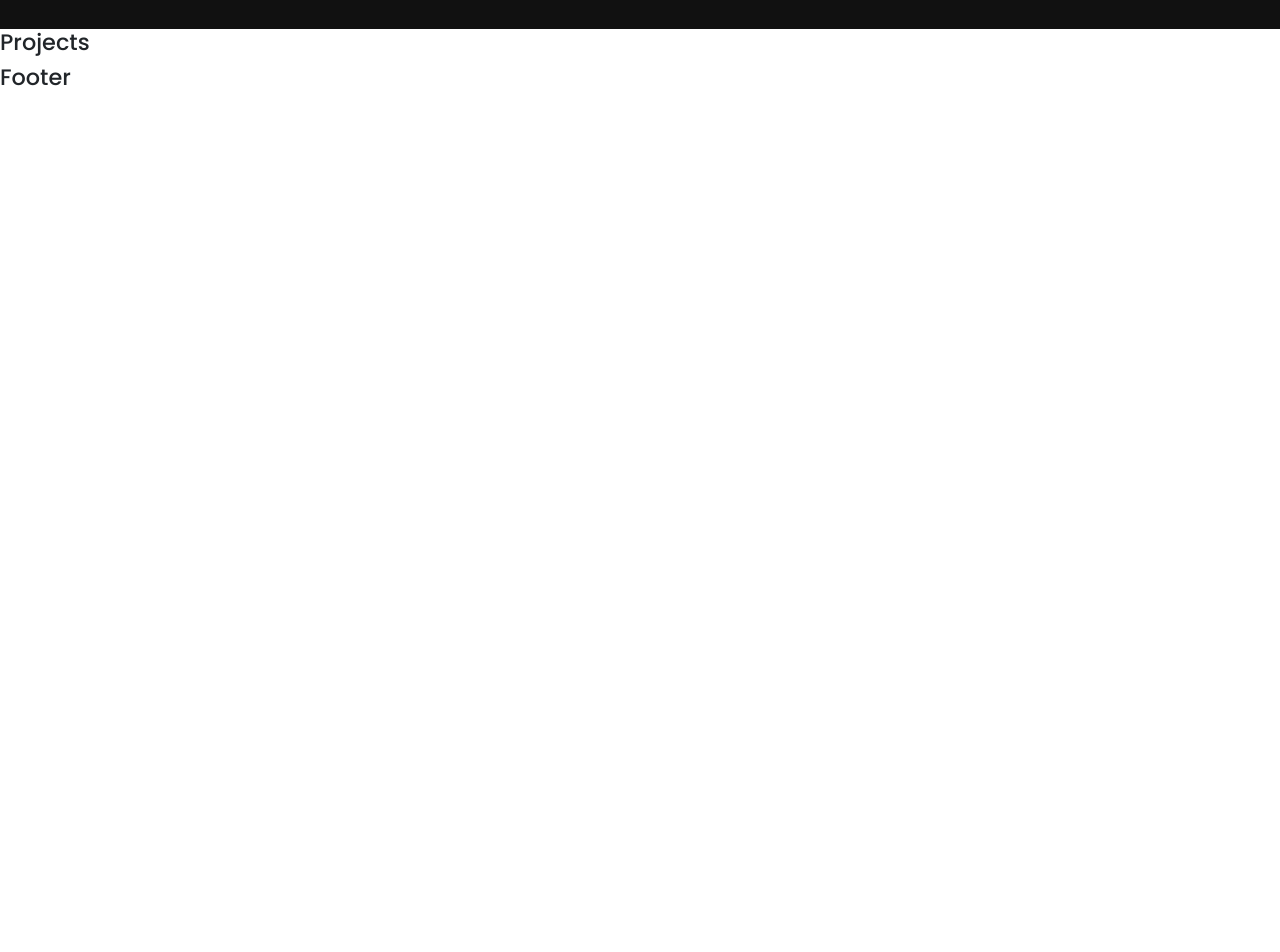
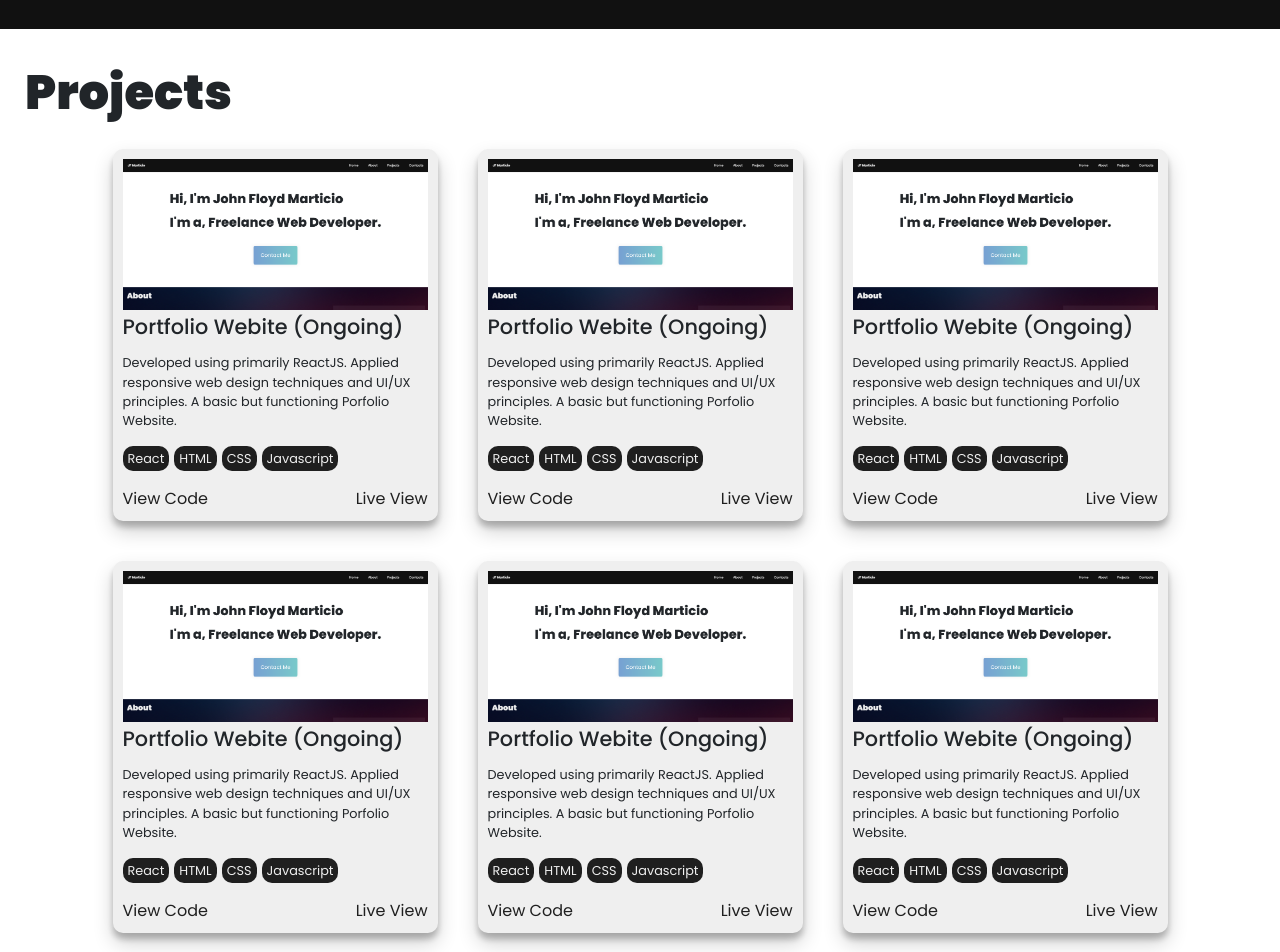
Before and after one commit to Blitzz21/Portfolio-Website-Blitz, a React (Vite) app: page / in a window 1280 px wide. Shown: the part 2760-3712 px from the top of the page. Before the commit the page ends 2859 px from the top, so only its background shows below. Built offline with nearby package versions, Linux system fonts and the light colour scheme.

Commit message:
made projects section adn with not yet finished scroll to section.

```diff
--- a/package.json
+++ b/package.json
@@ -10,7 +10,10 @@
     "preview": "vite preview"
   },
   "dependencies": {
+    "@emotion/react": "^11.11.4",
+    "@emotion/styled": "^11.11.0",
     "@fortawesome/react-fontawesome": "^0.2.0",
+    "@mui/material": "^5.15.14",
     "animate.css": "^4.1.1",
     "aos": "^2.3.4",
     "react": "^18.2.0",
--- a/src/components/About/About.jsx
+++ b/src/components/About/About.jsx
@@ -18,7 +18,7 @@ const About = () => {
   }, []);
 
   return (
-    <div className='About'>
+    <div id='About' className='About'>
       <h1 className='About__title' data-aos="fade-right">About</h1>
 
         <section className='About__about-me-section'>
--- a/src/components/Footer/Footer.jsx
+++ b/src/components/Footer/Footer.jsx
@@ -3,7 +3,7 @@ import './footer.css';
 
 const Footer = () => {
   return (
-    <div>
+    <div id='Contacts' className='Footer'>
         <h1>Footer</h1>
     </div>
   )
--- a/src/components/Greetings/Greetings.jsx
+++ b/src/components/Greetings/Greetings.jsx
@@ -11,7 +11,7 @@ const Greetings = () => {
   }, []);
 
   return (
-  <div className='Greetings'>
+  <div id='Home' className='Greetings'>
     <div data-aos="fade" className='p-container'>
       <p className='Greetings__first-p'>Hi, I'm John Floyd Marticio</p>
       <p className='Greetings__second-p'>I'm a, Freelance Web Developer.</p>
--- a/src/components/Navbar/Navbar.jsx
+++ b/src/components/Navbar/Navbar.jsx
@@ -35,18 +35,18 @@ class Navbar extends Component {
 
           <ul className='sidebar'>
             <li onClick={hideSidebar}><a href="#"><svg xmlns="http://www.w3.org/2000/svg" fill='#efefef' height="26" viewBox="0 -960 960 960" width="26"><path d="m256-200-56-56 224-224-224-224 56-56 224 224 224-224 56 56-224 224 224 224-56 56-224-224-224 224Z"/></svg></a></li>
-            <li><a href="#">Home</a></li>
-            <li><a href="#">About</a></li>
-            <li><a href="#">Projects</a></li>
-            <li><a href="#">Contacts</a></li>
+            <li><a href="#Home">Home</a></li>
+            <li><a href="#About">About</a></li>
+            <li><a href="#Projects">Projects</a></li>
+            <li><a href="#Contacts">Contacts</a></li>
           </ul>
 
           <ul className='navbar'>
             <li><a href="#">JF Marticio</a></li>
-            <li className='hideOnMobile'><a href="#">Home</a></li>
-            <li className='hideOnMobile'><a href="#">About</a></li>
-            <li className='hideOnMobile'><a href="#">Projects</a></li>
-            <li className='hideOnMobile'><a href="#">Contacts</a></li>
+            <li className='hideOnMobile'><a href="#Home">Home</a></li>
+            <li className='hideOnMobile'><a href="#About">About</a></li>
+            <li className='hideOnMobile'><a href="#Projects">Projects</a></li>
+            <li className='hideOnMobile'><a href="#Contacts">Contacts</a></li>
             <li className='menu-button' onClick={showSidebar} ><a href="#"><svg xmlns="http://www.w3.org/2000/svg" fill='#efefef' height="26" viewBox="0 -960 960 960" width="26"><path d="M120-240v-80h720v80H120Zm0-200v-80h720v80H120Zm0-200v-80h720v80H120Z"/></svg></a></li>
           </ul>
         </nav>
--- a/src/components/Projects/Projects.jsx
+++ b/src/components/Projects/Projects.jsx
@@ -1,10 +1,108 @@
 import React from 'react';
 import './projects.css';
+import { useEffect } from 'react'
+import AOS from 'aos';
+import 'aos/dist/aos.css';
+
+import Portfolio from '../Projects/img/portfolio.png'
 
 const Projects = () => {
+  useEffect(() => {
+    AOS.init({ duration: 2000, once: true })
+  }, [])
   return (
-    <div>
-        <h1>Projects</h1>
+
+    <div id='Projects' className='Projects'>
+      <h1 data-aos="fade-right">Projects</h1>
+
+      <div className='Projects__card-container'>
+
+        <div data-aos="zoom-in" className="Projects-card">
+          <img src={Portfolio} alt="Portfolio" />
+          <div className="Projects-card-content">
+            <h3>Portfolio Webite (Ongoing)</h3>
+            <p>Developed using primarily ReactJS. Applied responsive web design techniques and UI/UX principles. A basic but functioning Porfolio Website.</p>
+            <div className="Projects-card-techstack">
+              <p>React</p><p>HTML</p><p>CSS</p><p>Javascript</p>
+            </div>
+            <div className='Projects-card-link'>
+              <a href="#" target='_blank'>View Code</a><a href="#" target='_blank'>Live View</a>
+            </div>
+          </div>
+        </div>
+
+        <div data-aos="zoom-in" className="Projects-card">
+          <img src={Portfolio} alt="Portfolio" />
+          <div className="Projects-card-content">
+            <h3>Portfolio Webite (Ongoing)</h3>
+            <p>Developed using primarily ReactJS. Applied responsive web design techniques and UI/UX principles. A basic but functioning Porfolio Website.</p>
+            <div className="Projects-card-techstack">
+              <p>React</p><p>HTML</p><p>CSS</p><p>Javascript</p>
+            </div>
+            <div className='Projects-card-link'>
+              <a href="#" target='_blank'>View Code</a><a href="#" target='_blank'>Live View</a>
+            </div>
+          </div>
+        </div>
+
+        <div data-aos="zoom-in" className="Projects-card">
+          <img src={Portfolio} alt="Portfolio" />
+          <div className="Projects-card-content">
+            <h3>Portfolio Webite (Ongoing)</h3>
+            <p>Developed using primarily ReactJS. Applied responsive web design techniques and UI/UX principles. A basic but functioning Porfolio Website.</p>
+            <div className="Projects-card-techstack">
+              <p>React</p><p>HTML</p><p>CSS</p><p>Javascript</p>
+            </div>
+            <div className='Projects-card-link'>
+              <a href="#" target='_blank'>View Code</a><a href="#" target='_blank'>Live View</a>
+            </div>
+          </div>
+        </div>
+
+        <div data-aos="zoom-in" className="Projects-card">
+          <img src={Portfolio} alt="Portfolio" />
+          <div className="Projects-card-content">
+            <h3>Portfolio Webite (Ongoing)</h3>
+            <p>Developed using primarily ReactJS. Applied responsive web design techniques and UI/UX principles. A basic but functioning Porfolio Website.</p>
+            <div className="Projects-card-techstack">
+              <p>React</p><p>HTML</p><p>CSS</p><p>Javascript</p>
+            </div>
+            <div className='Projects-card-link'>
+              <a href="#" target='_blank'>View Code</a><a href="#" target='_blank'>Live View</a>
+            </div>
+          </div>
+        </div>
+
+        <div data-aos="zoom-in" className="Projects-card">
+          <img src={Portfolio} alt="Portfolio" />
+          <div className="Projects-card-content">
+            <h3>Portfolio Webite (Ongoing)</h3>
+            <p>Developed using primarily ReactJS. Applied responsive web design techniques and UI/UX principles. A basic but functioning Porfolio Website.</p>
+            <div className="Projects-card-techstack">
+              <p>React</p><p>HTML</p><p>CSS</p><p>Javascript</p>
+            </div>
+            <div className='Projects-card-link'>
+              <a href="#" target='_blank'>View Code</a><a href="#" target='_blank'>Live View</a>
+            </div>
+          </div>
+        </div>
+
+        <div data-aos="zoom-in" className="Projects-card">
+          <img src={Portfolio} alt="Portfolio" />
+          <div className="Projects-card-content">
+            <h3>Portfolio Webite (Ongoing)</h3>
+            <p>Developed using primarily ReactJS. Applied responsive web design techniques and UI/UX principles. A basic but functioning Porfolio Website.</p>
+            <div className="Projects-card-techstack">
+              <p>React</p><p>HTML</p><p>CSS</p><p>Javascript</p>
+            </div>
+            <div className='Projects-card-link'>
+              <a href="#" target='_blank'>View Code</a><a href="#" target='_blank'>Live View</a>
+            </div>
+          </div>
+        </div>
+
+      </div>
+
     </div>
   )
 }
--- a/src/components/Projects/projects.css
+++ b/src/components/Projects/projects.css
@@ -0,0 +1,77 @@
+.Projects {
+    overflow: hidden;
+}
+
+.Projects h1 {
+    padding-left: 25px;
+    padding-top: 35px;
+    font-size: 3rem;
+    font-weight: 900;
+}
+
+.Projects__card-container {
+    display: flex;
+    justify-content: center;
+    align-items: center;
+    flex-wrap: wrap;
+}
+
+.Projects-card {
+    flex-shrink: 1;
+    flex-basis: auto;
+    flex-shrink: 2;
+    padding: 10px;
+    width: 325px;
+    height: auto;
+    margin: 20px;
+    background-color: #efefef;
+    border-radius: 10px;
+    box-shadow: 0 10px 20px rgba(0, 0, 0, 0.19), 0 6px 6px rgba(0, 0, 0, 0.23);
+}
+
+.Projects-card img {
+    width: 100%;
+    height: auto;
+}
+
+.Projects-card-content h3 {
+    padding-top: 5px;
+    font-size: 1.3rem;
+}
+
+.Projects-card-content p {
+    padding-top: 5px;
+    font-size: 0.8rem;
+}
+
+.Projects-card-techstack {
+    display: flex;
+    flex-direction: row;
+}
+
+.Projects-card-techstack p {
+    padding: 3px 5px;
+    margin-right: 5px;
+    border-radius: 10px;
+    background-color: #1f1f1f;
+    color: #efefef;
+    font-size: 0.8rem;
+}
+
+.Projects-card-techstack p:hover {
+    cursor: pointer;
+    background-color: #00a3ee;
+    color: #1f1f1f;
+}
+
+.Projects-card-link {
+    display: flex;
+    flex-direction: row;
+    justify-content: space-between;
+    align-items: center;
+}
+
+.Projects-card-link a {
+    text-decoration: none;
+    color: #1f1f1f;
+}
--- a/src/components/Timeline/Timeline.jsx
+++ b/src/components/Timeline/Timeline.jsx
@@ -11,9 +11,9 @@ const Timeline = () => {
   }, []);
 
   return (
-<div className='body'>
+<div className='Timeline__body'>
   <h1>My Timeline</h1>
-  <div class="container">
+  <div class="Timeline__container">
     <div class="timeline">
       <ul>
         <li data-aos="fade-right">
--- a/src/components/Timeline/timeline.css
+++ b/src/components/Timeline/timeline.css
@@ -4,12 +4,12 @@
     box-sizing: border-box;
 }
 
-.body {
+.Timeline__body {
   background-color: #111;
   overflow: hidden;
 }
 
-.body h1 {
+.Timeline__body h1 {
   padding-left: 25px;
   padding-top: 35px;
   color: #efefef;
@@ -17,7 +17,7 @@
   font-weight: 900;
 }
 
-.container {
+.Timeline__container {
     min-height: 100vh;
     width: 100%;
     display: flex;
@@ -78,7 +78,7 @@
   }
 
   @media only screen and (min-width: 768px) {
-    .container {
+    .Timeline__container {
       width: 100%;
     }
 
```
Also changed, not shown: src/components/Projects/img/portfolio.png (added), 1 other file (tests, documents, lock files or other folders). Lines whose indentation alone changed are shown as unchanged.
